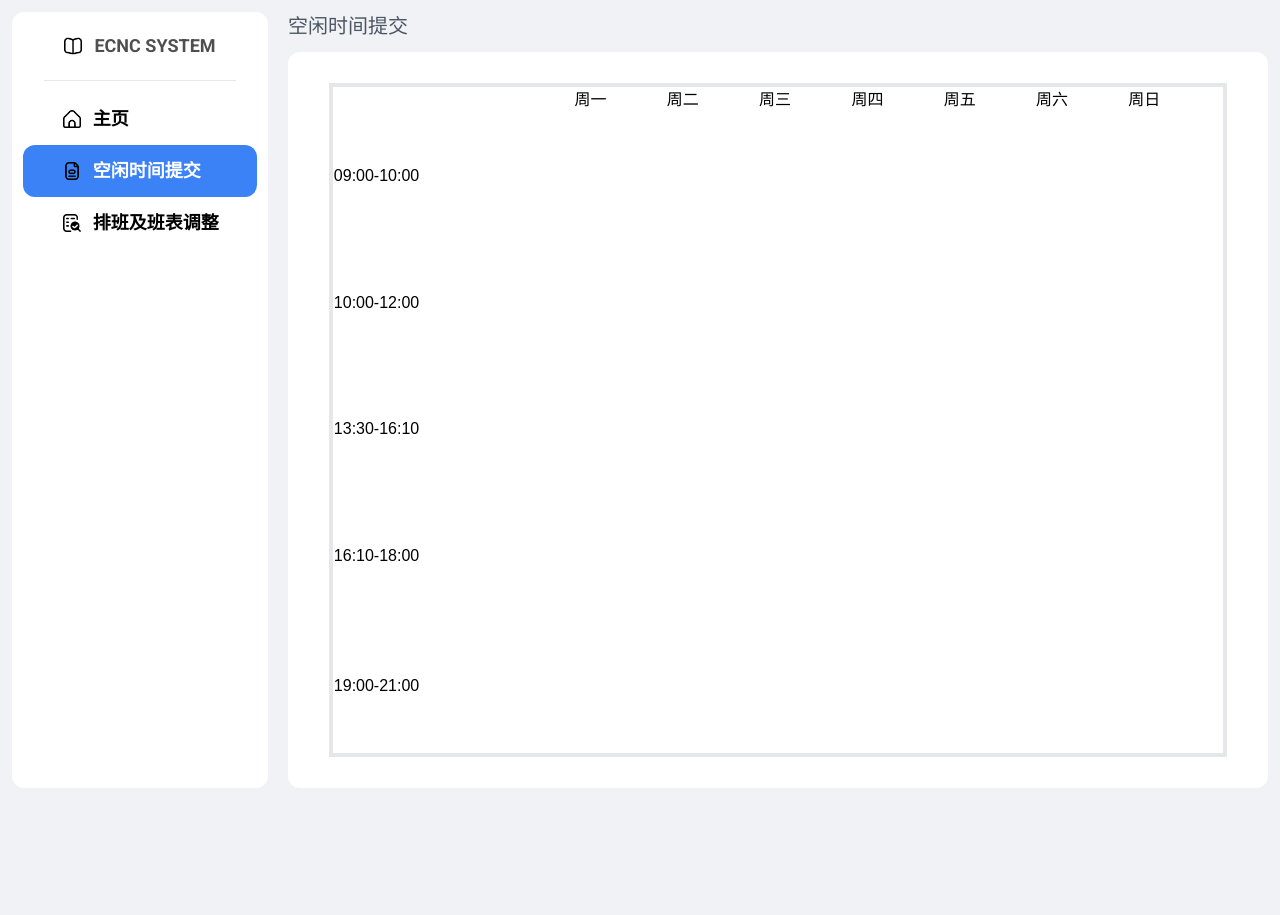
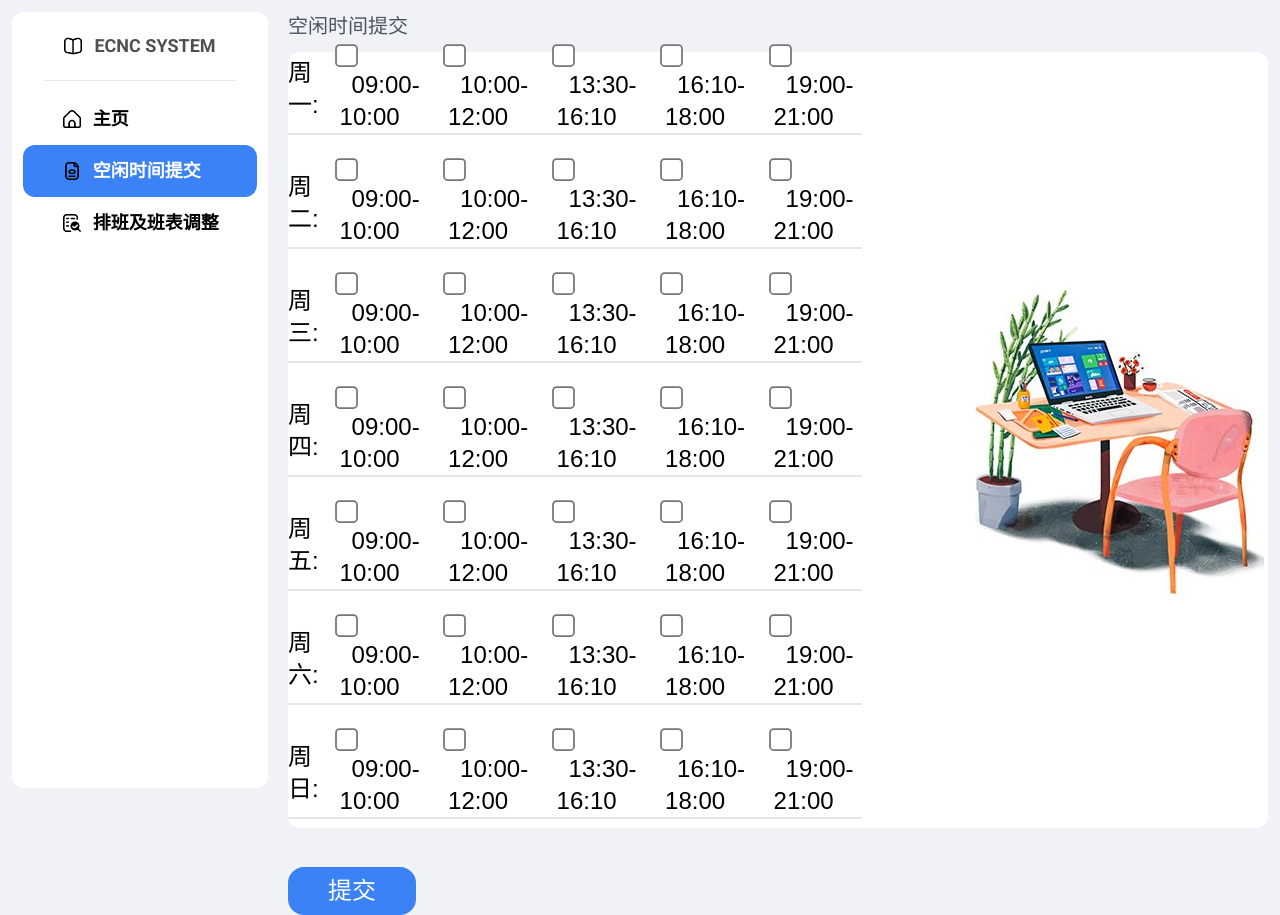
Before and after one commit to jonathanhu7/ECNC-Student-Assistant-Schedule-System, a Next.js app: page /dashboard/free-time-submit in a window 1280 px wide. Before the commit the page ends 800 px from the top, so only its background shows below. Built offline with nearby package versions, Linux system fonts and the light colour scheme; a web font is replaced by a local one.

Commit message:
chore: 修改空闲时间提交的样式

```diff
--- a/app/dashboard/free-time-submit/page.tsx
+++ b/app/dashboard/free-time-submit/page.tsx
@@ -1,30 +1,16 @@
 import React from "react";
-import { scheduleTemplate } from "@/app/config/scheduleTemplateConfig";
+import FreeTimeSubmitForm from "@/app/ui/dashboard/free-time-submit/free-time-submit-form";
+import Image from "next/image";
 export default function HomePage(): React.ReactElement {
   return (
-    <div className="bg-white h-full rounded-xl flex justify-center flex-col items-center">
-      <table className="w-11/12 h-11/12 border-4">
-        <thead>
-          <tr>
-            <td> </td>
-            {scheduleTemplate.dayOfTheWeek.map((day, index) => (
-              <td key={index}>{day}</td>
-            ))}
-          </tr>
-        </thead>
-        <tbody>
-          {scheduleTemplate.workingHours.map((hour, hourIndex) => (
-            <tr key={hourIndex}>
-              <td>{hour}</td>
-              {Array.from({
-                length: scheduleTemplate.dayOfTheWeek.length - 1,
-              }).map((_, index) => (
-                <td key={index}> </td>
-              ))}
-            </tr>
-          ))}
-        </tbody>
-      </table>
+    <div className="bg-white h-full rounded-xl flex justify-center flex items-center space-x-28">
+      <FreeTimeSubmitForm />
+      <Image
+        src="/work-figure.jpg"
+        alt="work figure"
+        width={400}
+        height={400}
+      />
     </div>
   );
 }
--- /dev/null
+++ b/app/ui/dashboard/free-time-submit/free-time-submit-form.tsx
@@ -0,0 +1,32 @@
+"use client";
+
+import React from "react";
+import { scheduleTemplate } from "@/app/config/scheduleTemplateConfig";
+
+export default function FreeTimeSubmitForm(): React.ReactNode {
+  // useState 钩子函数能够允许你在函数组件中添加状态，这样可以方便你跟踪用户交互
+  // selectedSlots 是当前状态的值，被初始化为一个空对象，用来存储用户选择了的时间段
+  // setSelectedSlots 是一个函数，用来更新 selectedSlots 的值
+  // const [selectedSlots, setSelectedSlots] = useState({});
+
+  return (
+    <form>
+      <h2 className="text-4xl font-black mb-10">空闲时间提交</h2>
+      {scheduleTemplate.dayOfTheWeek.map((day) => (
+        // 循环渲染组件列表时，每个列表项元素应该有一个独一无二的 key 值，这样 React 才能够跟踪列表中的每一个元素的身份
+        <div key={day} className="flex items-center mt-6 border-b-2">
+          <h3 className="text-2xl">{day}:</h3>
+          {scheduleTemplate.workingHours.map((timeSlot) => (
+            <div key={`${day}-${timeSlot}`} className="ml-5">
+              <input type="checkbox" className="scale-175" />
+              <label className="text-2xl ml-3">{timeSlot}</label>
+            </div>
+          ))}
+        </div>
+      ))}
+      <button className="text-2xl mt-12 rounded-2xl px-10 py-2 bg-blue-500 text-white">
+        提交
+      </button>
+    </form>
+  );
+}
--- a/tailwind.config.js
+++ b/tailwind.config.js
@@ -12,6 +12,9 @@ module.exports = {
       spacing: {
         "11/12": "91.666667%",
       },
+      scale: {
+        175: "1.75",
+      },
     },
   },
   plugins: [],
```
Also changed, not shown: public/work-figure.jpg (added).
